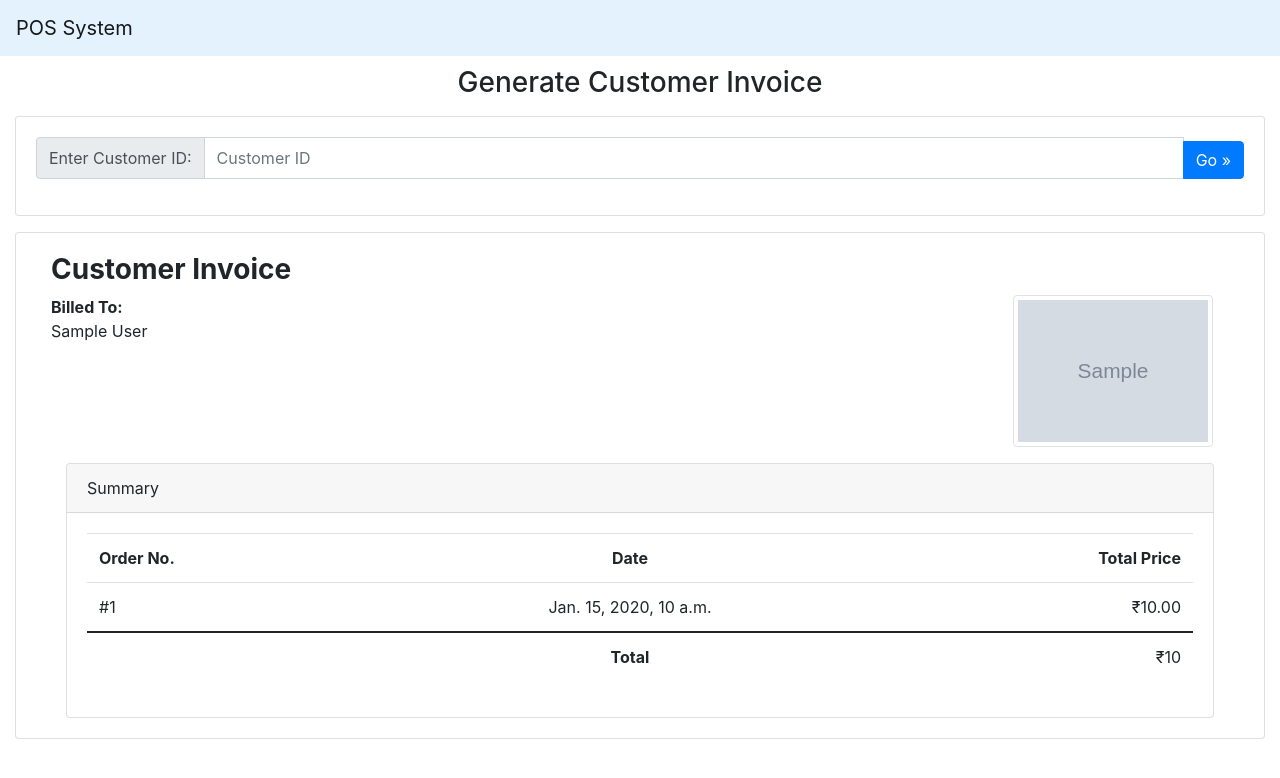
After one commit to parthsharma2/django-pos, a Django app: template invoice/templates/customer_invoice_detail.html in a window 1280 px wide. The commit adds this page. Shown: the top 778 px of the page. Run offline with Django 3.2, Linux system fonts and the light colour scheme; tables that the repository leaves empty hold one stand-in row (values such as "Sample post"); the template is opened without the code that fills it: values that come from a table or form of the project are taken from there, most other values are stand-ins (such as "Sample title", 1, 10 or a date in 2020); grey boxes marked "Sample" are stand-in pictures; some libraries are stand-ins or nearby versions.

Commit message:
Add customer invoice generation

```diff
--- /dev/null
+++ b/invoice/templates/customer_invoice_detail.html
@@ -0,0 +1,97 @@
+{% extends "base.html" %}
+
+{% block title %}
+<title>Customer Invoice - POS System</title>
+{% endblock %}
+
+{% block content %}
+<h3 class="text-center no-print">Generate Customer Invoice</h3>
+<div class="card no-print">
+  <div class="card-body">
+    <form action="#" method="post">
+      {% csrf_token %}
+      <div class="input-group mb-3">
+        <div class="input-group-prepend">
+          <span class="input-group-text" id="basic-addon1">Enter Customer ID: </span>
+        </div>
+          <input class="form-control" type="customerID" name="customerID" placeholder="Customer ID"/>
+        <div class="input-group-append">
+          <button class="btn btn-primary" type="submit">Go &raquo;</button>
+        </div>
+      </div>
+    </form>
+  </div>
+</div>
+
+<div class="card-deck">
+  <div class="card">
+    <div class="card-body">
+  	  <div class="col-md-12">
+  			<h3 class=""><strong>Customer Invoice</strong></h3>
+        <!-- <div class="row">
+          <div class="col-xs-6 text-left">
+      				<address>
+      				<strong>Billed To:</strong><br />
+      					{{ customer.name }}<br />
+      					1234 Main<br />
+      					Apt. 4B<br />
+      					Springfield, ST 54321<br />
+      				</address>
+              <br />
+      		</div>
+          <div class="col-xs-6 text-right">
+            {% if customer.photo %}
+              <img class="avatar float-right img-thumbnail img-fluid" src="{{ customer.photo.url }}" style="width: 200px; margin-right: 1em;"/>
+            {% endif %}
+          </div>
+        </div> -->
+        <div class="row">
+    			<div class="col-6">
+    				<address>
+    				<strong>Billed To:</strong><br>
+    					{{ customer.name }}<br>
+    				</address>
+    			</div>
+    			<div class="col-6 text-right">
+            {% if customer.photo %}
+              <img class="avatar float-right img-thumbnail img-fluid" src="{{ customer.photo.url }}" style="width: 200px; margin-right: 1em;"/>
+            {% endif %}
+    			</div>
+    		</div>
+  			<div class="card">
+          <div class="card-header">
+            Summary
+          </div>
+          <div class="card-body">
+            <div class="table-responsive">
+    					<table class="table table-condensed">
+    						<thead>
+                  <tr>
+        						<td><strong>Order No.</strong></td>
+        						<td class="text-center"><strong>Date</strong></td>
+        						<td class="text-right"><strong>Total Price</strong></td>
+                  </tr>
+    						</thead>
+    						<tbody>
+                  {% for order in orders %}
+      							<tr>
+      								<td>#{{ order.id }}</td>
+      								<td class="text-center">{{order.timestamp}}</td>
+      								<td class="text-right">₹{{ order.total_price }}</td>
+      							</tr>
+                  {% endfor %}
+    							<tr>
+    								<td class="thick-line"></td>
+    								<td class="thick-line text-center"><strong>Total</strong></td>
+    								<td class="thick-line text-right">₹{{ total }}</td>
+    							</tr>
+    						</tbody>
+    					</table>
+    				</div>
+          </div>
+  			</div>
+  	  </div>
+    </div>
+  </div>
+</div>
+{% endblock %}
--- a/invoice/templates/invoice_dashboard.html
+++ b/invoice/templates/invoice_dashboard.html
@@ -13,7 +13,7 @@
       </div>
       <div class="card-body">
         <p class="card-text">Generate a particular customer's invoice</p>
-        <a href="" class="btn btn-primary">Generate</a>
+        <a href="{% url 'customer_invoice' %}" class="btn btn-primary">Generate</a>
       </div>
     </div>
     <div class="card">
--- a/invoice/urls.py
+++ b/invoice/urls.py
@@ -2,5 +2,6 @@ from django.urls import path
 from . import views
 
 urlpatterns = [
-    path('', views.invoice_dash, name='invoice_dashboard')
+    path('', views.invoice_dashboard, name='invoice_dashboard'),
+    path('customer/', views.customer_invoice, name='customer_invoice')
 ]
--- a/pos/static/css/styles.css
+++ b/pos/static/css/styles.css
@@ -31,3 +31,9 @@
 .special .btn {
   flex: 1
 }
+
+@media print{
+  .no-print {
+    display: None;
+  }
+}
```
Also changed, not shown: invoice/templates/customer_invoice.html (added, +25 -0 lines), invoice/views.py (+14 -2 lines).
